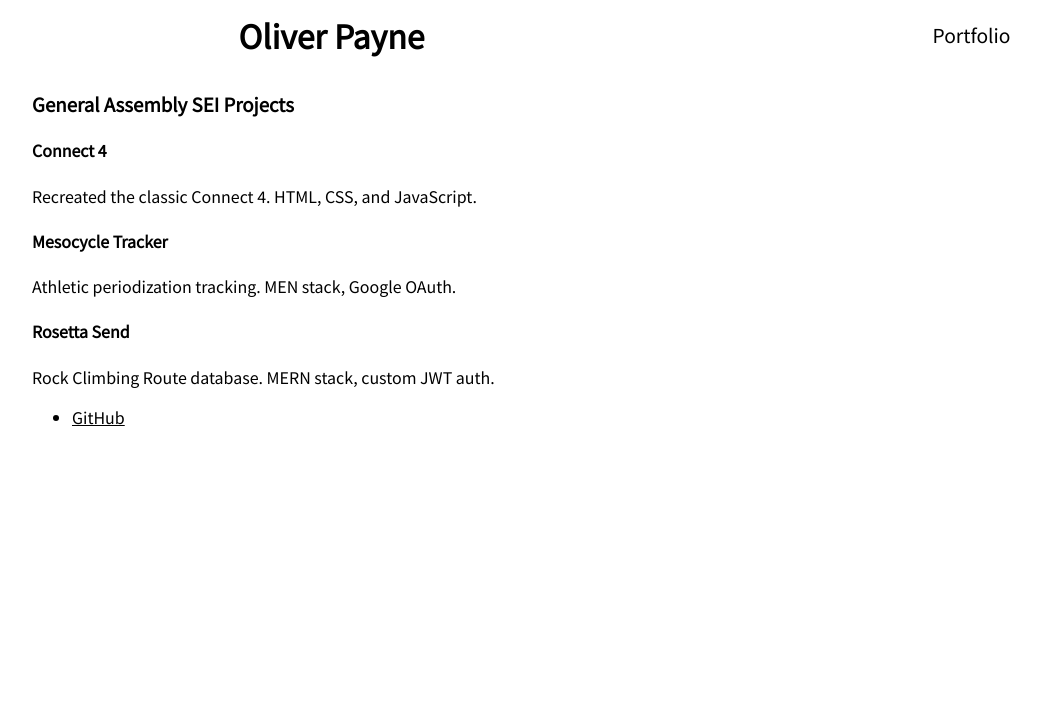
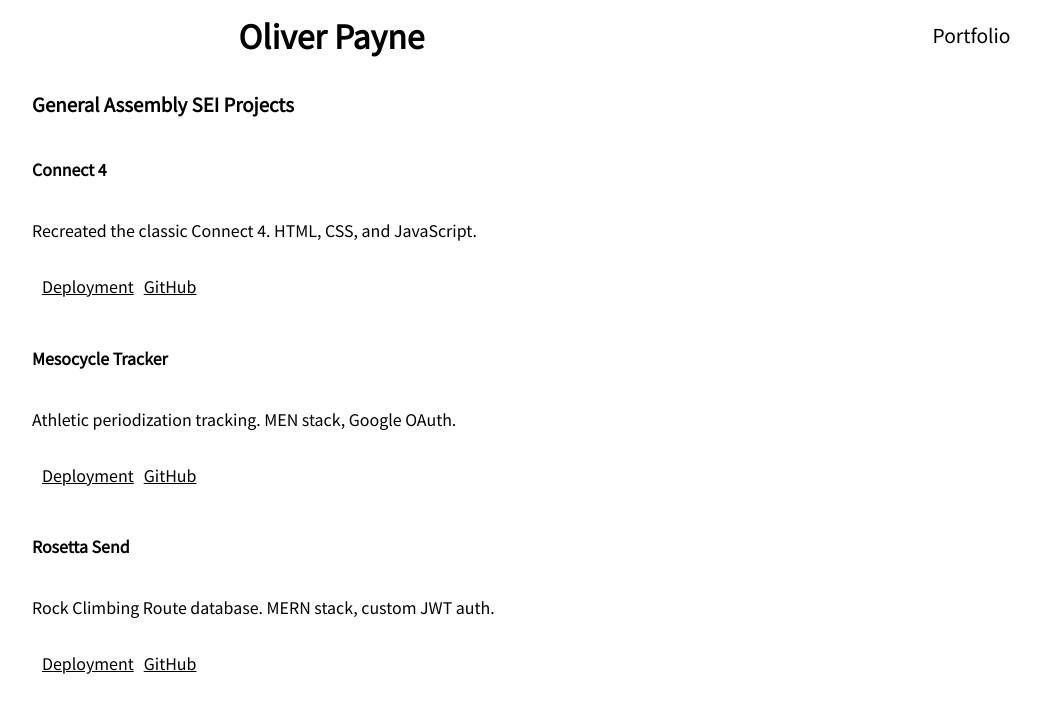
Before and after one commit to olliepayne/ollie-portfolio, a React (Create React App) app: page /portfolio in a window 1280 px wide. Shown: the top 712 px of the page, without its empty margins (8-1049 px from the left). Built offline with nearby package versions, Linux system fonts and the light colour scheme.

Commit message:
style portfolio page

```diff
--- a/src/pages/Portfolio/Portfolio.jsx
+++ b/src/pages/Portfolio/Portfolio.jsx
@@ -24,9 +24,9 @@ const Portfolio = () => {
  return (
   <div className={CSS.page}>
    <h3>General Assembly SEI Projects</h3>
-   <Entry name={"Connect 4"} description={"Recreated the classic Connect 4. HTML, CSS, and JavaScript."} links={[]} />
-   <Entry name={"Mesocycle Tracker"} description={"Athletic periodization tracking. MEN stack, Google OAuth."} links={[]} />
-   <Entry name={"Rosetta Send"} description={"Rock Climbing Route database. MERN stack, custom JWT auth."} links={[{ title: 'GitHub', url: '' }]} />
+   <Entry name={"Connect 4"} description={"Recreated the classic Connect 4. HTML, CSS, and JavaScript."} links={[{ title: 'Deployment', url: '' }, { title: 'GitHub', url: '' }]} />
+   <Entry name={"Mesocycle Tracker"} description={"Athletic periodization tracking. MEN stack, Google OAuth."} links={[{ title: 'Deployment', url: '' }, { title: 'GitHub', url: '' }]} />
+   <Entry name={"Rosetta Send"} description={"Rock Climbing Route database. MERN stack, custom JWT auth."} links={[{ title: 'Deployment', url: '' }, { title: 'GitHub', url: '' }]} />
   </div>
  )
 }
--- a/src/pages/Portfolio/Portfolio.module.css
+++ b/src/pages/Portfolio/Portfolio.module.css
@@ -4,8 +4,17 @@
 
 .entryContainer {
  margin-bottom: 10px;
+ display: flex;
+ flex-direction: column;
+ align-items: flex-start;
 }
 
 .entryLinks {
+ list-style-type: none;
+ padding: 0;
+ display: flex;
+}
 
+.entryLinks li {
+ margin-left: 10px;
 }
```
Also changed, not shown: 1 other file (tests, documents, lock files or other folders).
